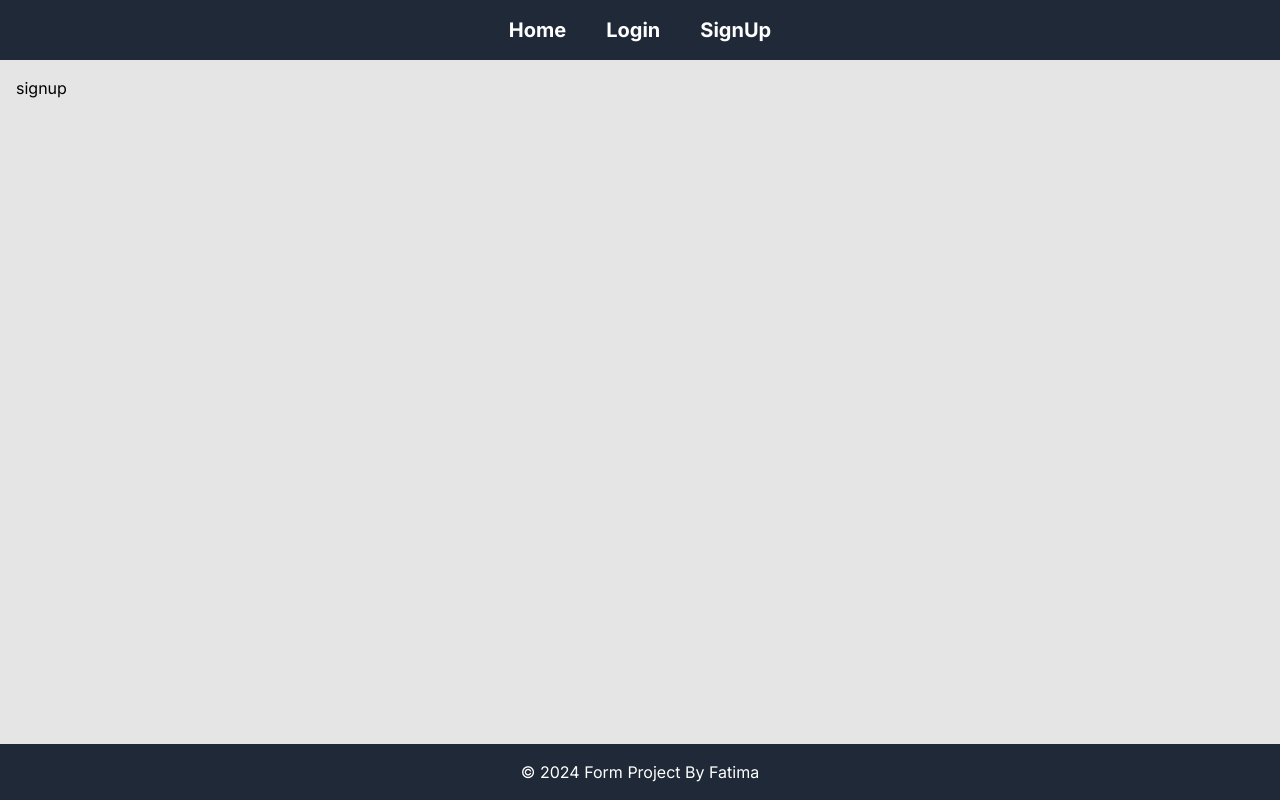
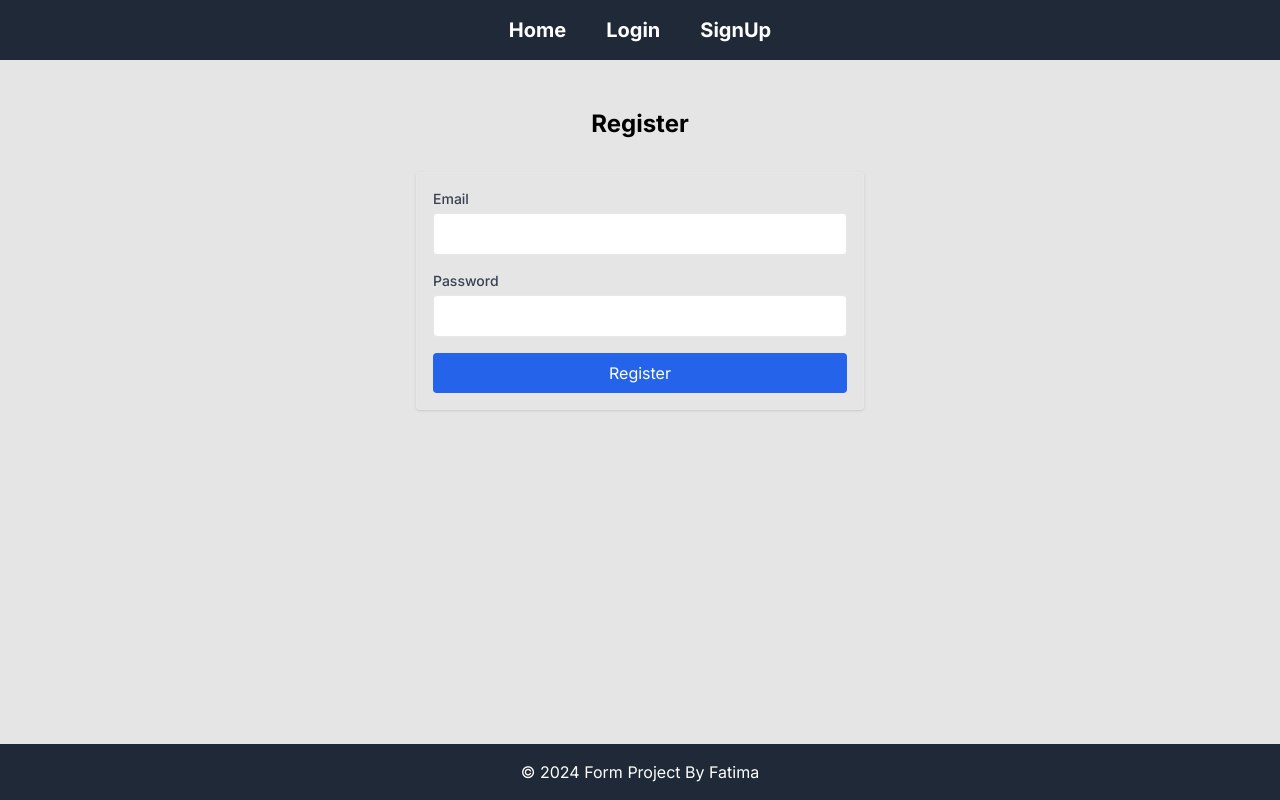
Before and after one commit to Fatima-Kabalan/login-signup-nextjs, a Next.js app: page /signup in a window 1280 px wide. Built offline with nearby package versions, Linux system fonts and the light colour scheme.

Commit message:
adding a header to Register page

```diff
--- a/app/signup/page.tsx
+++ b/app/signup/page.tsx
@@ -1,3 +1,10 @@
-export default function SignUp() {
-  return <h1>signup</h1>;
+import SignupForm from "@/components/SignupForm";
+
+export default function Register() {
+  return (
+    <div className="container mx-auto">
+      <h1 className="text-2xl font-bold text-center mt-8">Register</h1>
+      <SignupForm />
+    </div>
+  );
 }
```
